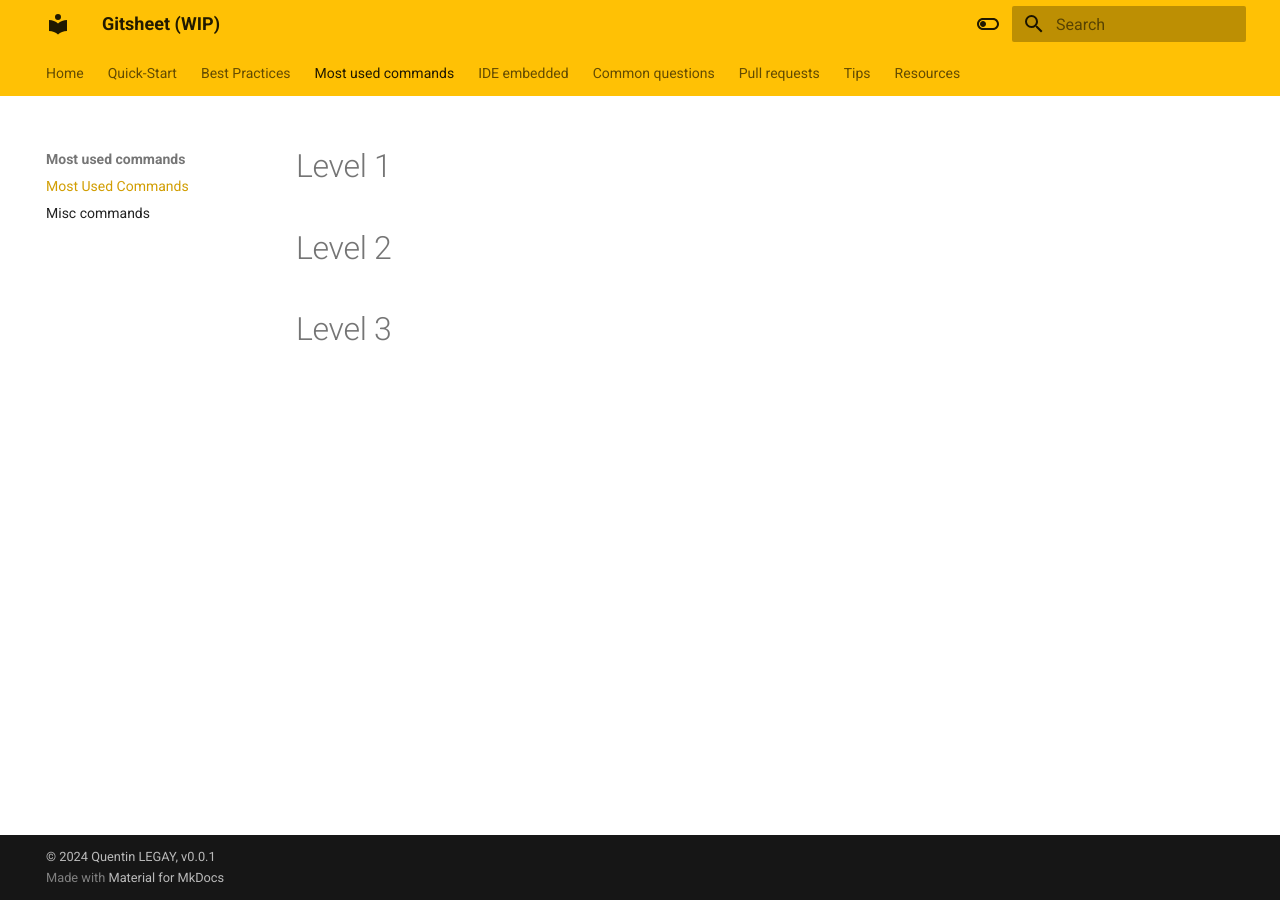
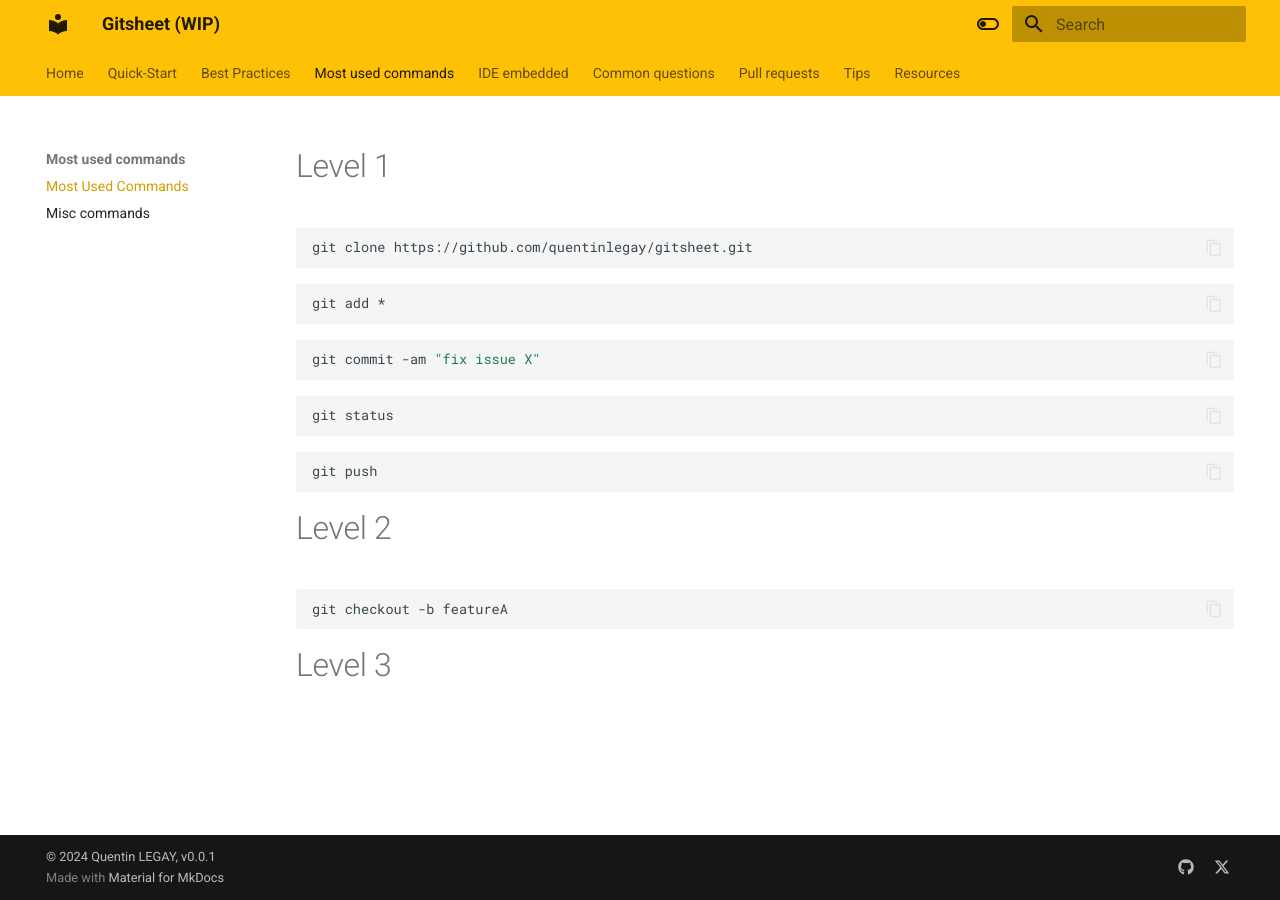
Before and after one commit to quentinlegay/gitsheet, an MkDocs documentation site: the page built from docs/most_used_commands.md, in a window 1280 px wide. Built offline with MkDocs 1.6.1 and Material for MkDocs 9.7.7, drawn with Linux system fonts in a browser that asks for light colours.

Commit message:
add basic and most used commands and imporve content

````diff
--- a/docs/most_used_commands.md
+++ b/docs/most_used_commands.md
@@ -1,5 +1,29 @@
 # Level 1
+
+``` bash
+git clone https://github.com/quentinlegay/gitsheet.git
+```
+
+``` bash
+git add *
+```
+
+``` bash
+git commit -am "fix issue X"
+```
+
+``` bash
+git status
+```
+
+``` bash
+git push
+```
 
 # Level 2
 
+``` bash
+git checkout -b featureA
+```
+
 # Level 3
--- a/mkdocs.yml
+++ b/mkdocs.yml
@@ -26,6 +26,17 @@ theme:
       accent: orange
 markdown_extensions:
   - attr_list
+  - pymdownx.superfences:
+      custom_fences:
+        - name: mermaid
+          class: mermaid
+          format: !!python/name:pymdownx.superfences.fence_code_format
+  - pymdownx.tabbed:
+      alternate_style: true
+      combine_header_slug: true
+      slugify: !!python/object/apply:pymdownx.slugs.slugify
+        kwds:
+          case: lower
 # extra:
 #   alternate:
 #     - name: Français
@@ -58,3 +69,11 @@ nav:
   - Resources: resources.md
 copyright: |
   &copy; 2024 <a href="https://github.com/quentinlegay"  target="_blank" rel="noopener">Quentin LEGAY, v0.0.1</a>
+
+# Additional configuration
+extra:
+  social:
+    - icon: fontawesome/brands/github
+      link: https://github.com/squidfunk
+    - icon: fontawesome/brands/x-twitter
+      link: https://x.com/squidfunk
````
Also changed, not shown: README.md (+16 -7 lines), docs/basic_commands.md (+5 -0 lines), docs/install.md (+14 -2 lines), docs/ssh_key.md (+11 -0 lines), 1 other file.
